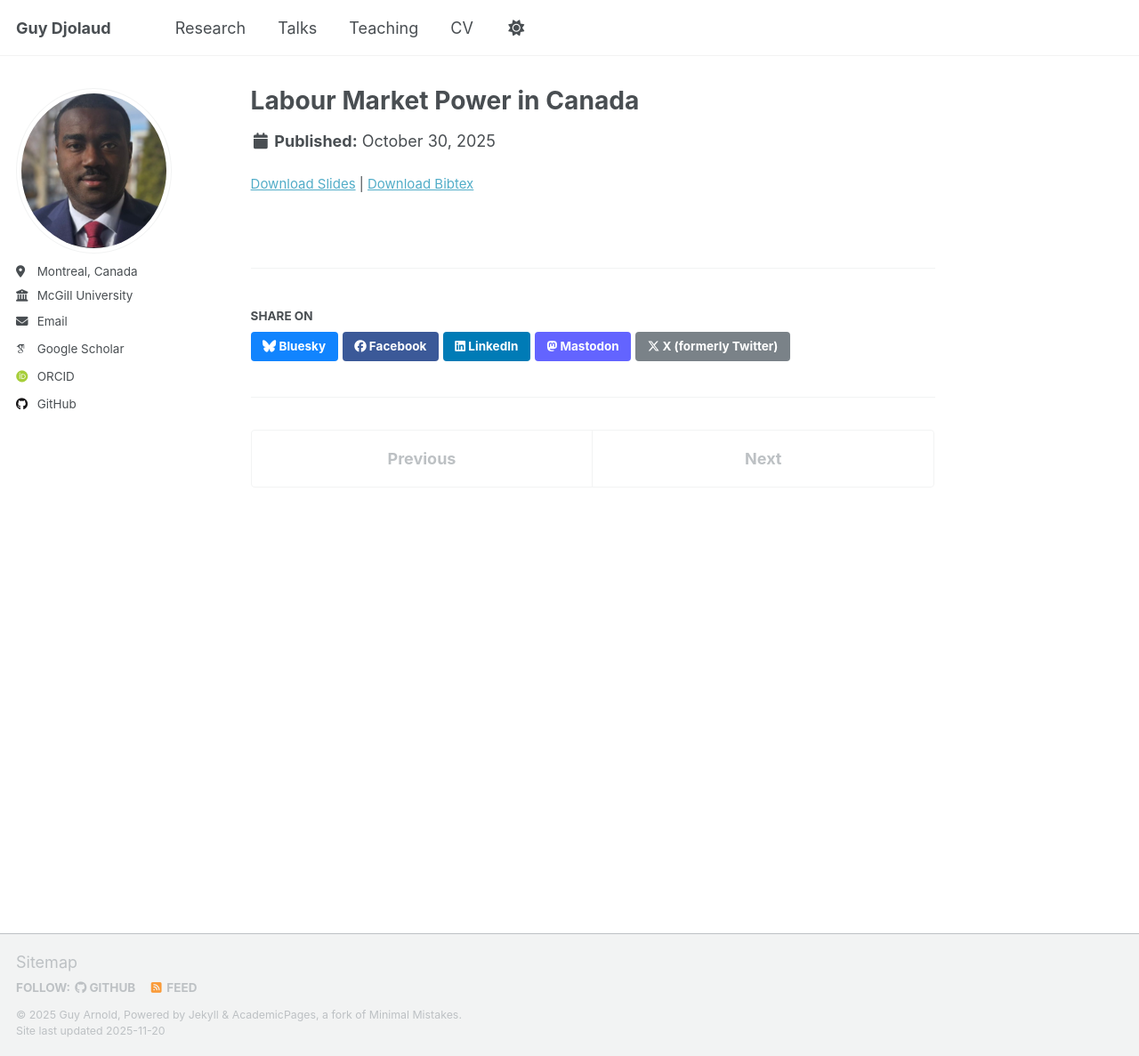
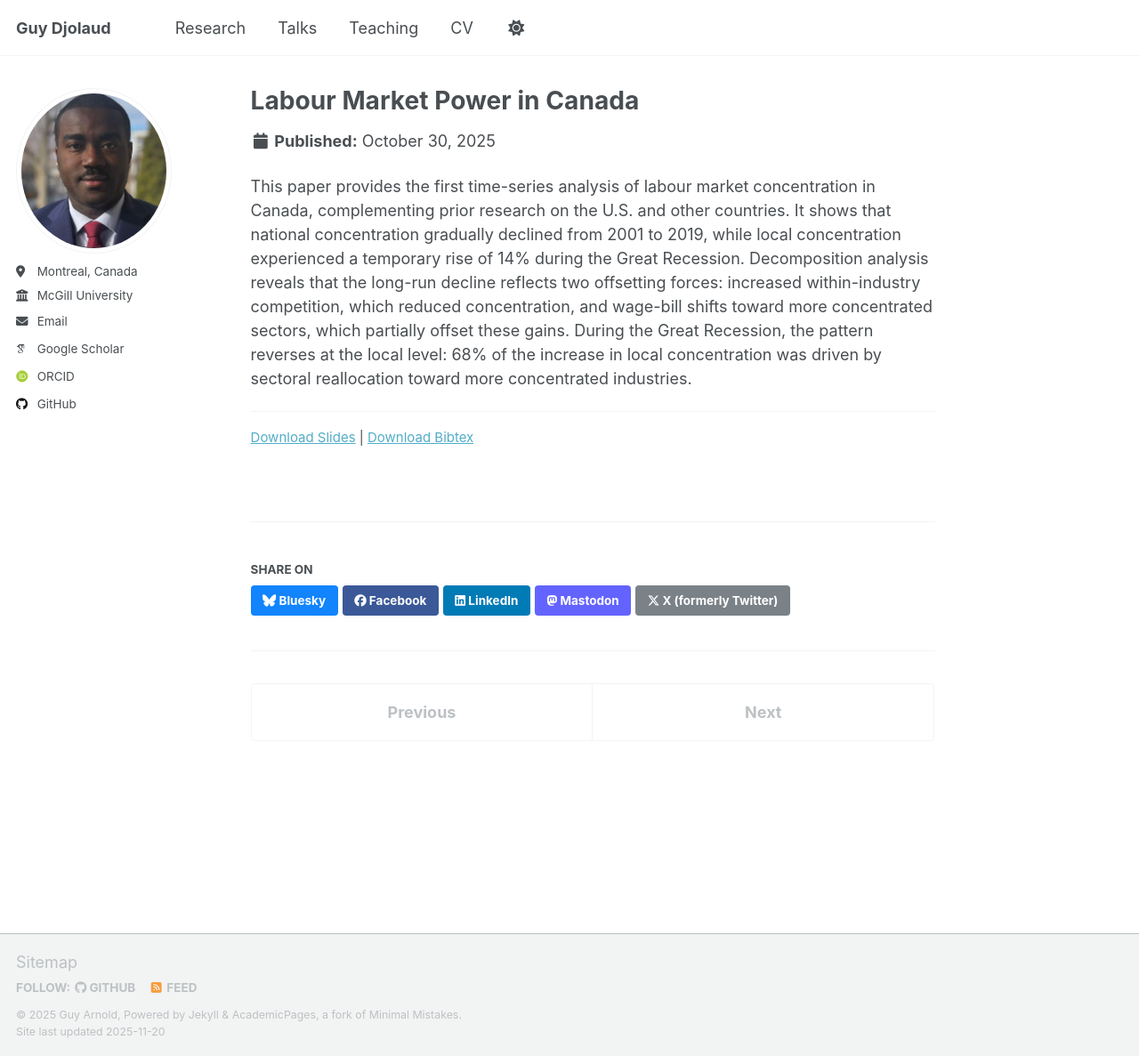
Before and after one commit to djolkilson-droid/Guy-Djolaud.github.io, a Jekyll site: the page built from _publications/2009-10-01-paper-title-number-1.md, in a window 1280 px wide and 1187 px high. Shown: the whole window at 89% size. Built offline with Jekyll 4.4.1, drawn with Linux system fonts in a browser that asks for light colours; some web fonts are replaced; a script that is not in the unit is left out.

Commit message:
Update 2009-10-01-paper-title-number-1.md

```diff
--- a/_publications/2009-10-01-paper-title-number-1.md
+++ b/_publications/2009-10-01-paper-title-number-1.md
@@ -8,3 +8,13 @@ slidesurl: 'https://academicpages.github.io/files/slides1.pdf'
 paperurl: '/files/JMP_Labour_Market_Power.pdf'
 bibtexurl: 'https://academicpages.github.io/files/bibtex1.bib'
 ---
+This paper provides the first time-series analysis of labour market concentration in Canada,
+complementing prior research on the U.S. and other countries. It shows that national concentration
+gradually declined from 2001 to 2019, while local concentration experienced a temporary rise of 14%
+during the Great Recession. Decomposition analysis reveals that the long-run decline reflects two
+offsetting forces: increased within-industry competition, which reduced concentration, and wage-bill
+shifts toward more concentrated sectors, which partially offset these gains. During the Great
+Recession, the pattern reverses at the local level: 68% of the increase in local concentration
+was driven by sectoral reallocation toward more concentrated industries.
+
+-----
```
